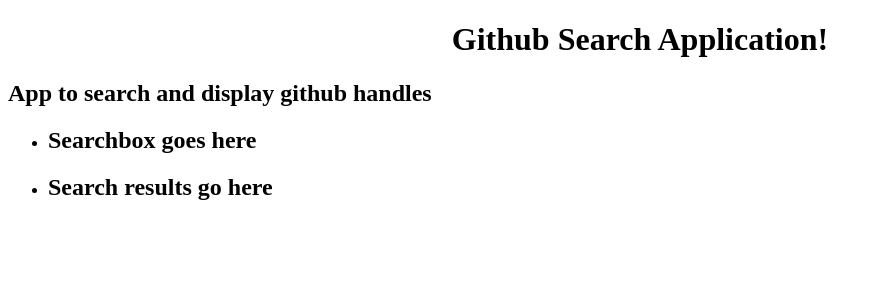
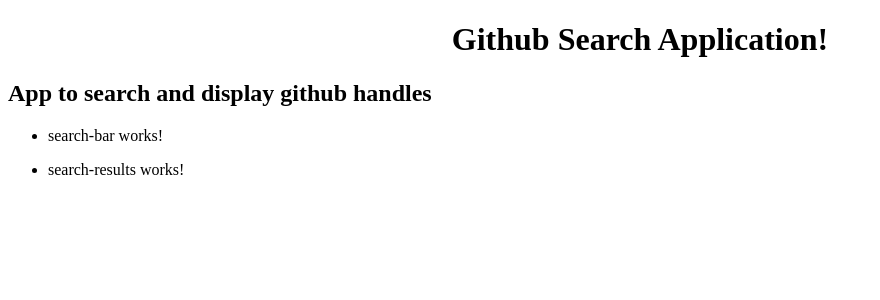
Before and after one commit to kiggundu/github-app-ngcli, an Angular app: page / in a window 1280 px wide. Shown: the top 300 px of the page, without its empty margins (0-880 px from the left). Built offline with nearby package versions, Linux system fonts and the light colour scheme.

Commit message:
Plumbed in the search module and its components

```diff
--- a/src/app/app.component.html
+++ b/src/app/app.component.html
@@ -7,9 +7,9 @@
 <h2>App to search and display github handles </h2>
 <ul>
   <li>
-    <h2>Searchbox goes here</h2>
+    <app-search-bar></app-search-bar>
   </li>
   <li>
-    <h2>Search results go here</h2>
+    <app-search-results></app-search-results>
   </li>
 </ul>
--- a/src/app/app.module.ts
+++ b/src/app/app.module.ts
@@ -2,13 +2,16 @@
 import { NgModule } from '@angular/core';
 
 import { AppComponent } from './app.component';
+import { SearchModule } from './search/search.module';
+
 
 @NgModule({
   declarations: [
     AppComponent
   ],
   imports: [
-    BrowserModule
+    BrowserModule,
+    SearchModule
   ],
   providers: [],
   bootstrap: [AppComponent]
--- a/src/app/search/search.module.ts
+++ b/src/app/search/search.module.ts
@@ -7,6 +7,7 @@
   imports: [
     CommonModule
   ],
-  declarations: [SearchBarComponent, SearchResultsComponent]
+  declarations: [SearchBarComponent, SearchResultsComponent],
+  exports: [SearchBarComponent, SearchResultsComponent]
 })
 export class SearchModule { }
```
